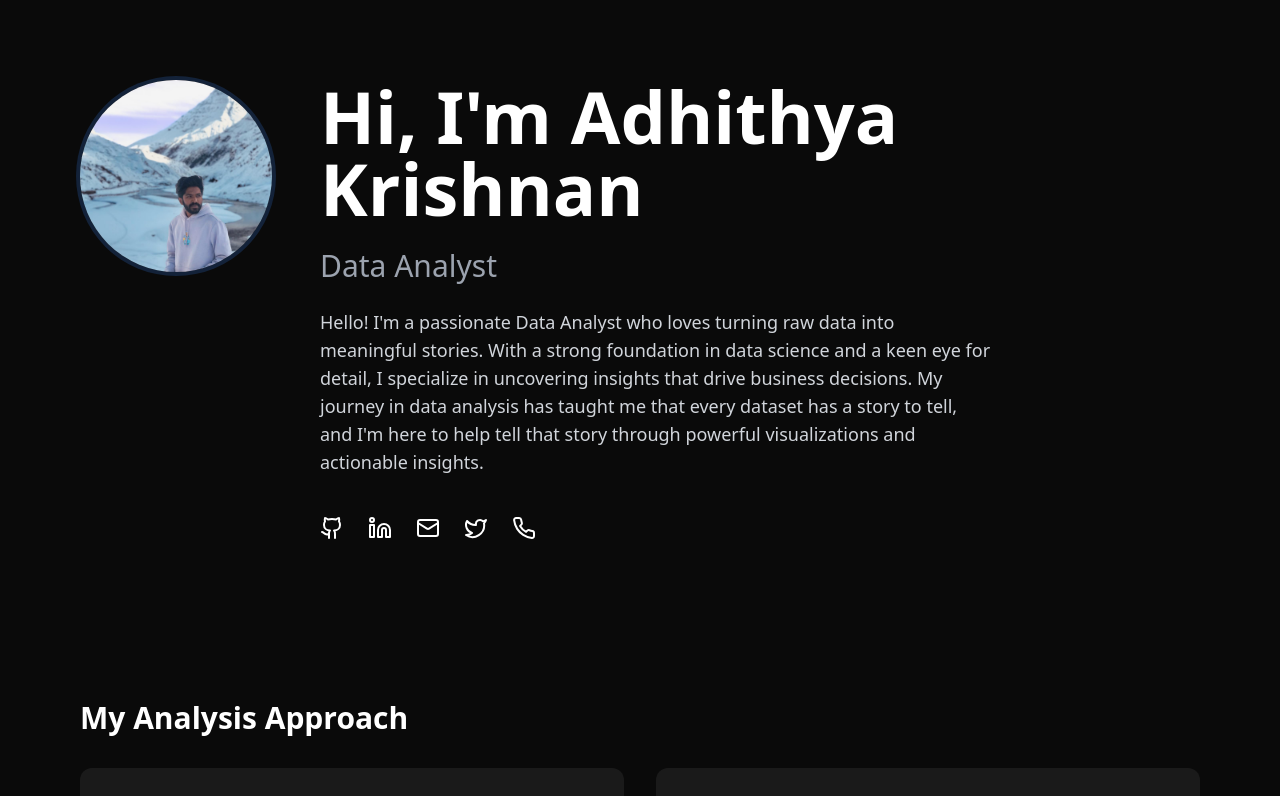
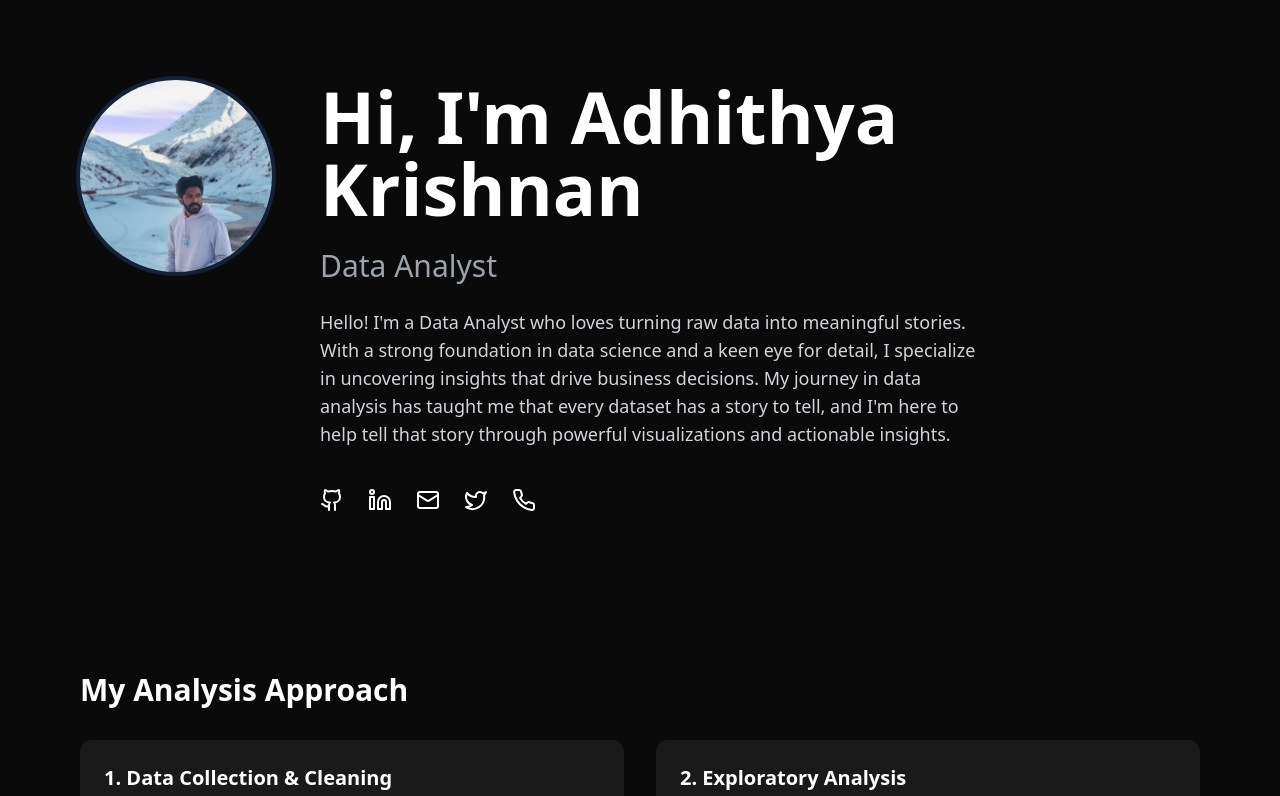
Before and after one commit to Adhithyakrishnan/My-Portfolio-Website, a React (Vite) app: page / in a window 1280 px wide. Shown: the top 796 px of the page. Built offline with nearby package versions, Linux system fonts and the light colour scheme.

Commit message:
Update App.tsx

```diff
--- a/src/App.tsx
+++ b/src/App.tsx
@@ -23,7 +23,7 @@ function App() {
               Data Analyst
             </h2>
             <p className="text-lg max-w-2xl text-gray-300">
-              Hello! I'm a passionate Data Analyst who loves turning raw data into meaningful stories. With a strong foundation in data science and a keen eye for detail, I specialize in uncovering insights that drive business decisions. My journey in data analysis has taught me that every dataset has a story to tell, and I'm here to help tell that story through powerful visualizations and actionable insights.
+              Hello! I'm a Data Analyst who loves turning raw data into meaningful stories. With a strong foundation in data science and a keen eye for detail, I specialize in uncovering insights that drive business decisions. My journey in data analysis has taught me that every dataset has a story to tell, and I'm here to help tell that story through powerful visualizations and actionable insights.
             </p>
             <div className="flex space-x-6 pt-4 justify-center md:justify-start">
               <a href="https://github.com/Adhithyakrishnan" className="hover:text-blue-400 transition-colors">
```
